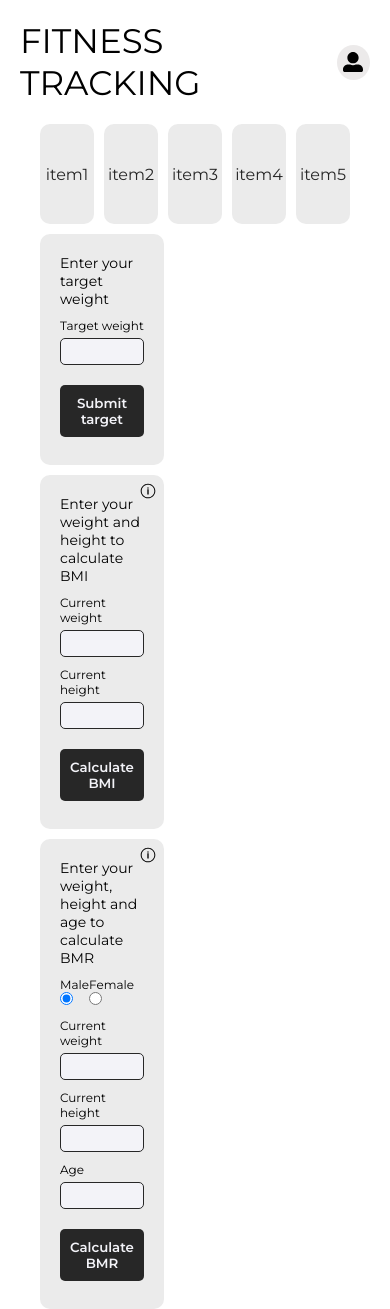
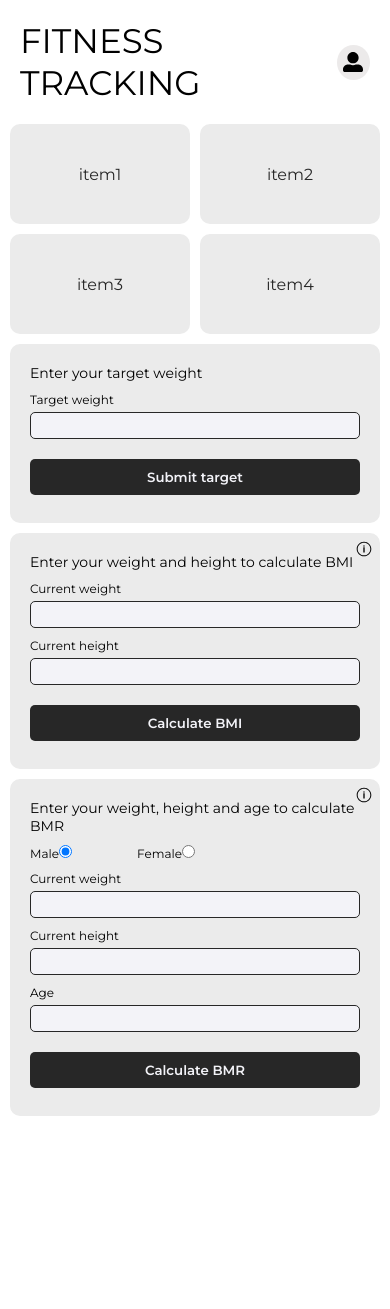
Before and after one commit to JKukielski/fitness-tracking-app, a React (Vite) app in the folder frontend/: page / in a window 390 px wide. After the commit the page ends 1116 px from the top, so only its background shows below. Built offline with nearby package versions, Linux system fonts and the light colour scheme; sample sign-in values are in the browser's storage.

Commit message:
added responsiveness

```diff
--- a/frontend/src/components/CarouselComponent.jsx
+++ b/frontend/src/components/CarouselComponent.jsx
@@ -1,7 +1,7 @@
 import '../styles/CarouselComponent.css';
 
 const CarouselComponent = () => {
-  const items = ['item1', 'item2', 'item3', 'item4', 'item5'];
+  const items = ['item1', 'item2', 'item3', 'item4'];
 
   return (
     <div className="carousel-container">
--- /dev/null
+++ b/frontend/src/components/Stats.jsx
@@ -0,0 +1,7 @@
+import '../styles/Stats.css';
+
+const Stats = () => {
+  return <div className="stats-container"></div>;
+};
+
+export default Stats;
--- a/frontend/src/pages/HomePage.jsx
+++ b/frontend/src/pages/HomePage.jsx
@@ -4,6 +4,7 @@ import CarouselComponent from '../components/CarouselComponent';
 import BMI from '../components/BMI';
 import BMR from '../components/BMR';
 import TargetInput from '../components/TargetInput';
+import Stats from '../components/Stats';
 
 const HomePage = () => {
   return (
@@ -14,6 +15,7 @@ const HomePage = () => {
         <TargetInput />
         <BMI />
         <BMR />
+        <Stats />
       </div>
     </>
   );
--- a/frontend/src/styles/BmiBmr.css
+++ b/frontend/src/styles/BmiBmr.css
@@ -110,3 +110,51 @@
 .healthy {
     color: green;
 }
+
+@media screen and (max-width: 1024px) {
+    .bmi-container {
+        grid-column-start: 2;
+        grid-column-end: 4;
+        grid-row-start: 2;
+        grid-row-end: 3;
+    }
+
+    .bmr-container {
+        grid-column-start: 4;
+        grid-column-end: 6;
+        grid-row-start: 2;
+        grid-row-end: 3;
+    }
+}
+
+@media screen and (max-width: 768px) {
+    .bmi-container {
+        grid-column-start: 3;
+        grid-column-end: 6;
+        grid-row-start: 2;
+        grid-row-end: 3;
+    }
+
+    .bmr-container {
+        grid-column-start: 1;
+        grid-column-end: 6;
+        grid-row-start: 3;
+        grid-row-end: 4;
+    }
+}
+
+@media screen and (max-width: 426px) {
+    .bmi-container {
+        grid-column-start: 1;
+        grid-column-end: 6;
+        grid-row-start: 3;
+        grid-row-end: 4;
+    }
+
+    .bmr-container {
+        grid-column-start: 1;
+        grid-column-end: 6;
+        grid-row-start: 4;
+        grid-row-end: 5;
+    }
+}
--- a/frontend/src/styles/CarouselComponent.css
+++ b/frontend/src/styles/CarouselComponent.css
@@ -19,20 +19,20 @@
 }
 
 
-/* @media screen and (max-width: 1024px) {
+@media screen and (max-width: 1024px) {
      .carousel-container {
-        grid-template-columns: repeat(4, 1fr);
+        grid-template-columns: repeat(2, 1fr);
+        grid-row-end: 2;
      }
 }
 
 @media screen and (max-width: 768px) {
     .carousel-container {
-       grid-template-columns: repeat(2, 1fr);
+          grid-template-columns: repeat(2, 1fr);
+          grid-row-end: 2;
+    }
+
+    .carousel-item {
+        height: 100px;
     }
 }
-
-@media screen and (max-width: 425px) {
-    .carousel-container {
-        grid-template-columns: 1fr;
-    }
-} */
--- a/frontend/src/styles/HomePage.css
+++ b/frontend/src/styles/HomePage.css
@@ -7,3 +7,15 @@
     grid-template-rows: repeat(6, 1fr);
     gap: 10px;
 }
+
+@media screen and (max-width: 1024px) {
+    .home-container {
+        grid-template-rows: repeat(5, 1fr);
+    }
+}
+
+@media screen and (max-width: 425px) {
+    .home-container {
+        padding: 0 10px;
+    }
+}
--- /dev/null
+++ b/frontend/src/styles/Stats.css
@@ -0,0 +1,15 @@
+.stats-container {
+    background-color: var(--color-primary-light);
+    border-radius: 10px;
+    padding: 20px;
+    grid-column-start: 2;
+    grid-column-end: 6;
+    grid-row-start: 2;
+    grid-row-end: 5;
+}
+
+@media screen and (max-width: 1024px) {
+    .stats-container {
+        display: none;
+    }
+}
--- a/frontend/src/styles/TargetInput.css
+++ b/frontend/src/styles/TargetInput.css
@@ -13,3 +13,29 @@
     font-size: 12px;
     color: green
 }
+
+@media screen and (max-width: 1024px) {
+    .target-container {
+        grid-column-start: 1;
+        grid-column-end: 2;
+        grid-row-start: 2;
+        grid-row-end: 3;
+    }
+}
+
+@media screen and (max-width: 768px) {
+    .target-container {
+        grid-column-start: 1;
+        grid-column-end: 3;
+        grid-row-start: 2;
+        grid-row-end: 3;
+    }
+}
+
+@media screen and (max-width: 426px) {
+    .target-container {
+        grid-column-end: 6;
+        grid-row-start: 2;
+        grid-row-end: 3;
+    }
+}
```
